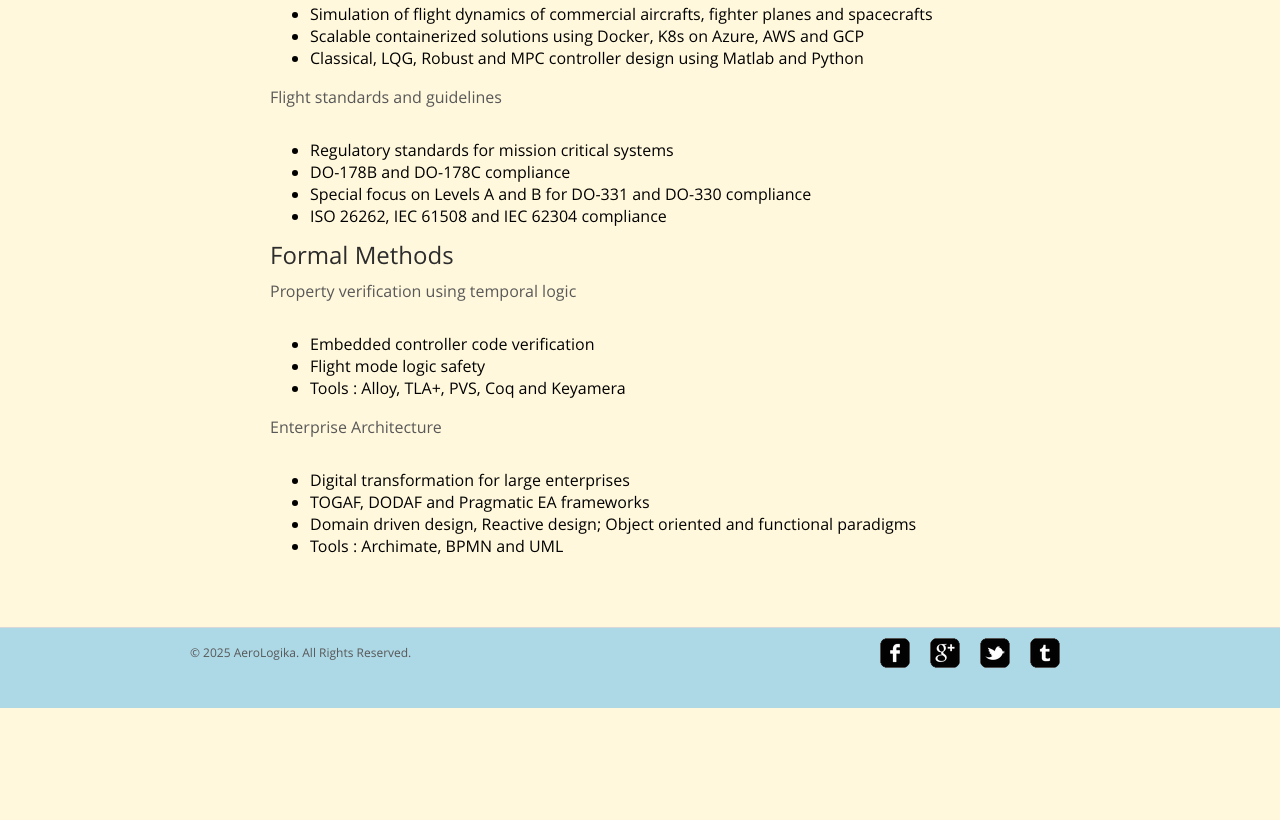
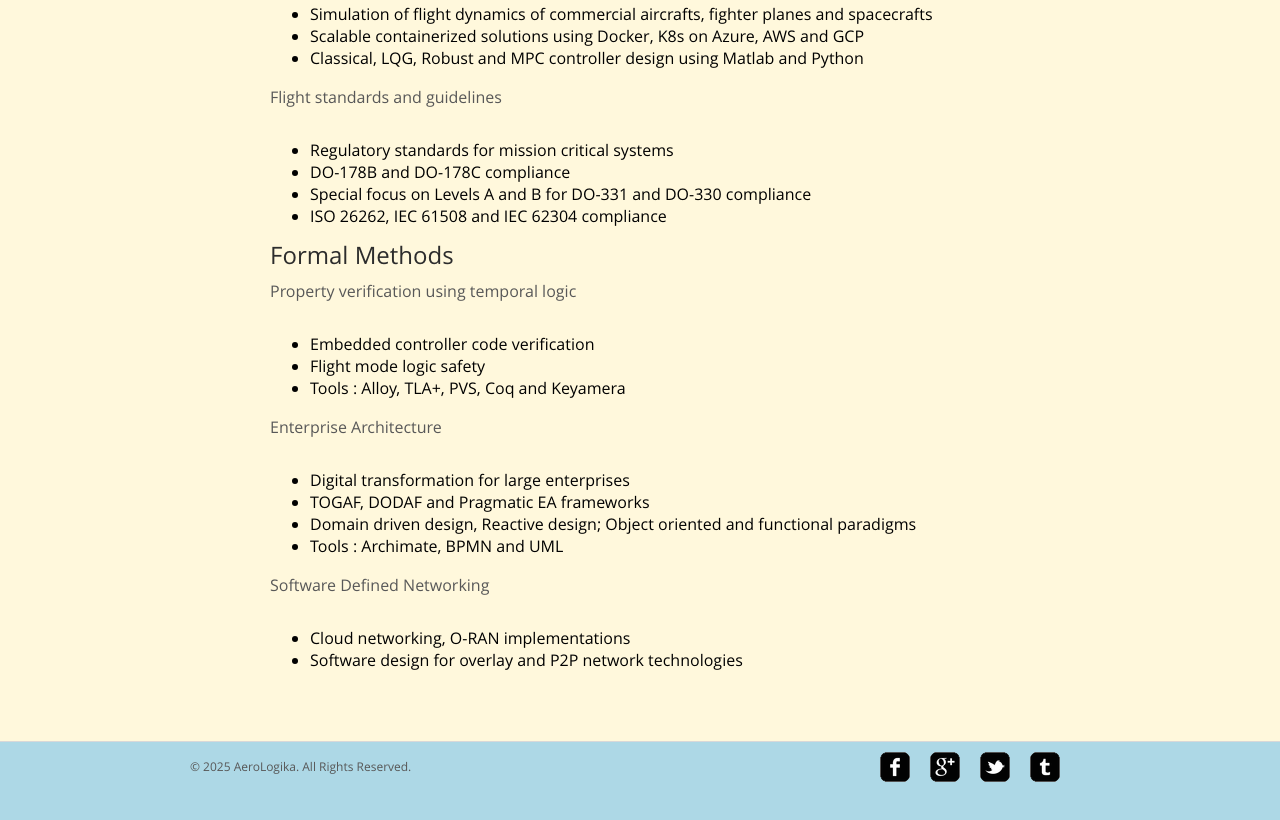
Before and after one commit to dbaksi/aerologika, a plain HTML site: page expertise.html in a window 1280 px wide. Shown: the part 340-1160 px from the top of the page. Before the commit the page ends 1048 px from the top, so only its background shows below. Drawn offline with Linux system fonts and the light colour scheme.

Commit message:
Added SDN to expertise

```diff
--- a/expertise.html
+++ b/expertise.html
@@ -70,6 +70,14 @@
 
 				<li>Tools : Archimate, BPMN and UML</li>
 			</ul>
+			<p>Software Defined Networking </p>
+			<ul>
+				<li>Cloud networking, O-RAN implementations</li>
+
+				<li>Software design for overlay and P2P network technologies</li>
+
+
+			</ul>
 
 		</div>
 	</div>
```
